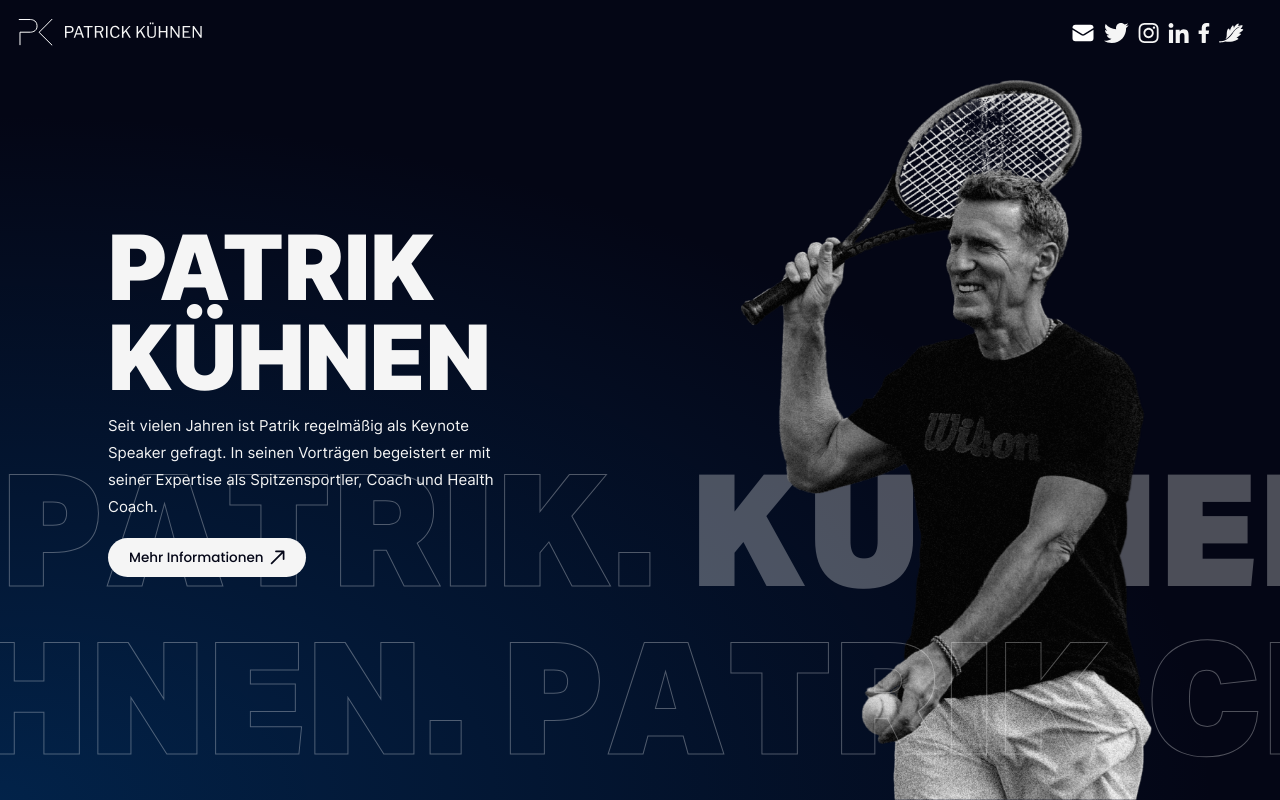
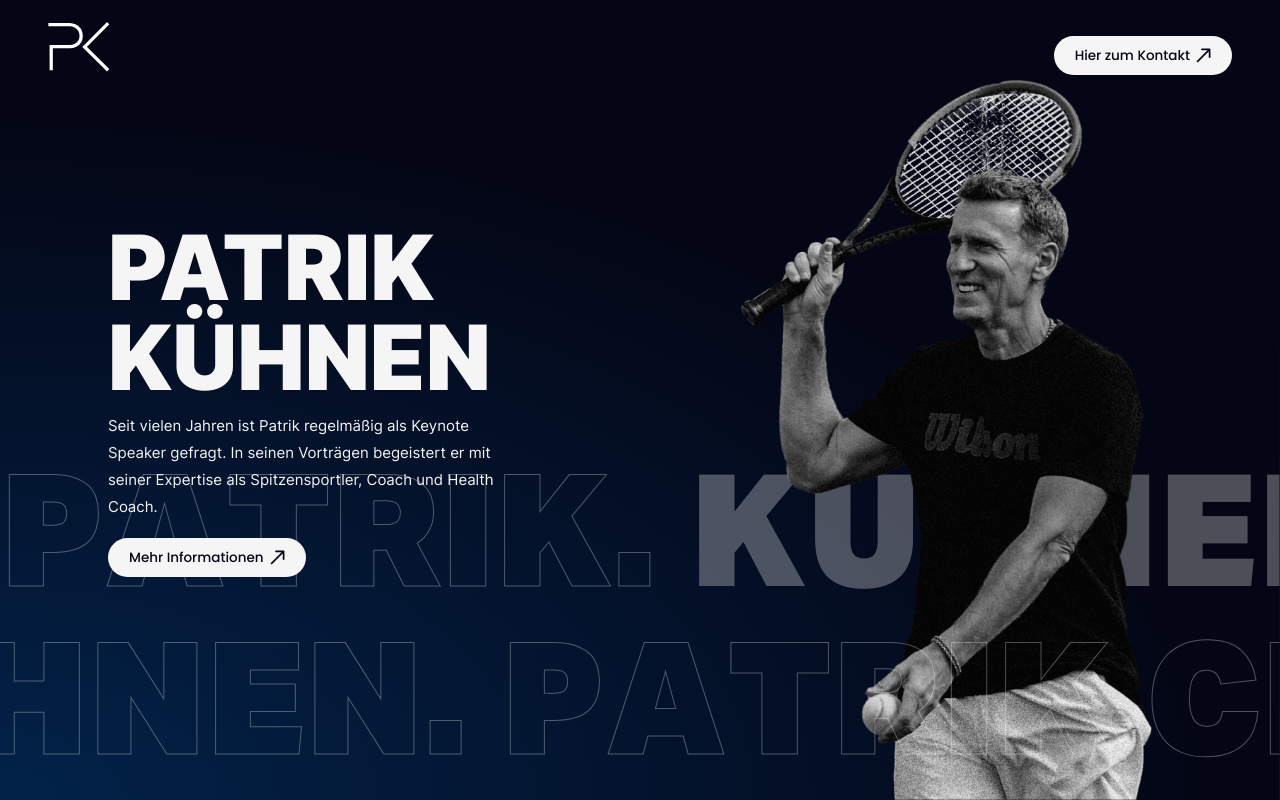
Before and after one commit to nxtyou/patrik-k-hnen, a Next.js app: page / in a window 1280 px wide. Shown: the top 800 px of the page. Built offline with nearby package versions, Linux system fonts and the light colour scheme.

Commit message:
Changed navbar for homepage

```diff
--- a/pages/index.jsx
+++ b/pages/index.jsx
@@ -5,14 +5,14 @@ import Hero from '@/components/Templates/Homepage/Hero';
 import Philosophy from '@/components/Templates/Homepage/Philosophy';
 import References from '@/components/Templates/Homepage/References';
 import Footer from '@/components/Templates/Shared/Footer/Footer';
-import NavBar from '@/components/Templates/Shared/NavBar/NavBar';
+import NavBar2 from '@/components/Templates/Shared/NavBar/NavBar2';
 import 'swiper/css';
 import 'swiper/css/navigation';
 
 export default function Home() {
   return (
     <>
-      <NavBar />
+      <NavBar2 ctaText="Hier zum Kontakt" />
       <main>
         <Hero />
         <About />
```
